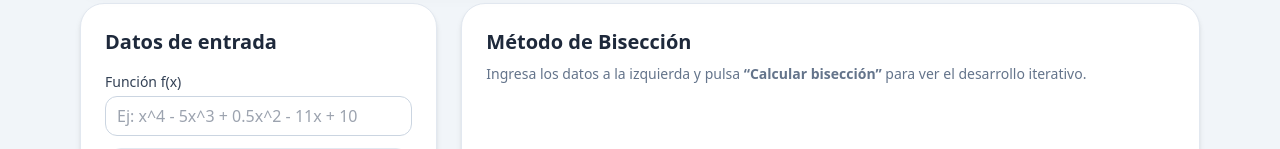
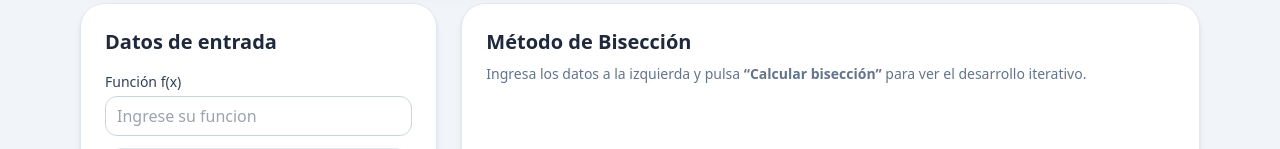
Before and after one commit to AndreEJA/pyGauss, a Python web app: template app/templates/biseccion.html in a window 1280 px wide. Shown: the part 292-441 px from the top of the page. Run offline with Jinja, Linux system fonts and the light colour scheme; the template is opened without the code that fills it, so the values that code supplies are empty; some libraries are stand-ins or nearby versions.

Commit message:
cambios  en  el formulario

```diff
--- a/app/templates/biseccion.html
+++ b/app/templates/biseccion.html
@@ -70,7 +70,7 @@
             name="funcion_pretty"
             value="{{ datos.funcion_pretty|default('') }}"
             class="absolute inset-0 w-full h-full bg-transparent border-none outline-none text-transparent caret-slate-800 px-3 py-2"
-            placeholder="Ej: x^4 - 5x^3 + 0.5x^2 - 11x + 10"
+            placeholder="Ingrese su funcion"
             autocomplete="off"
             required
           />
```
